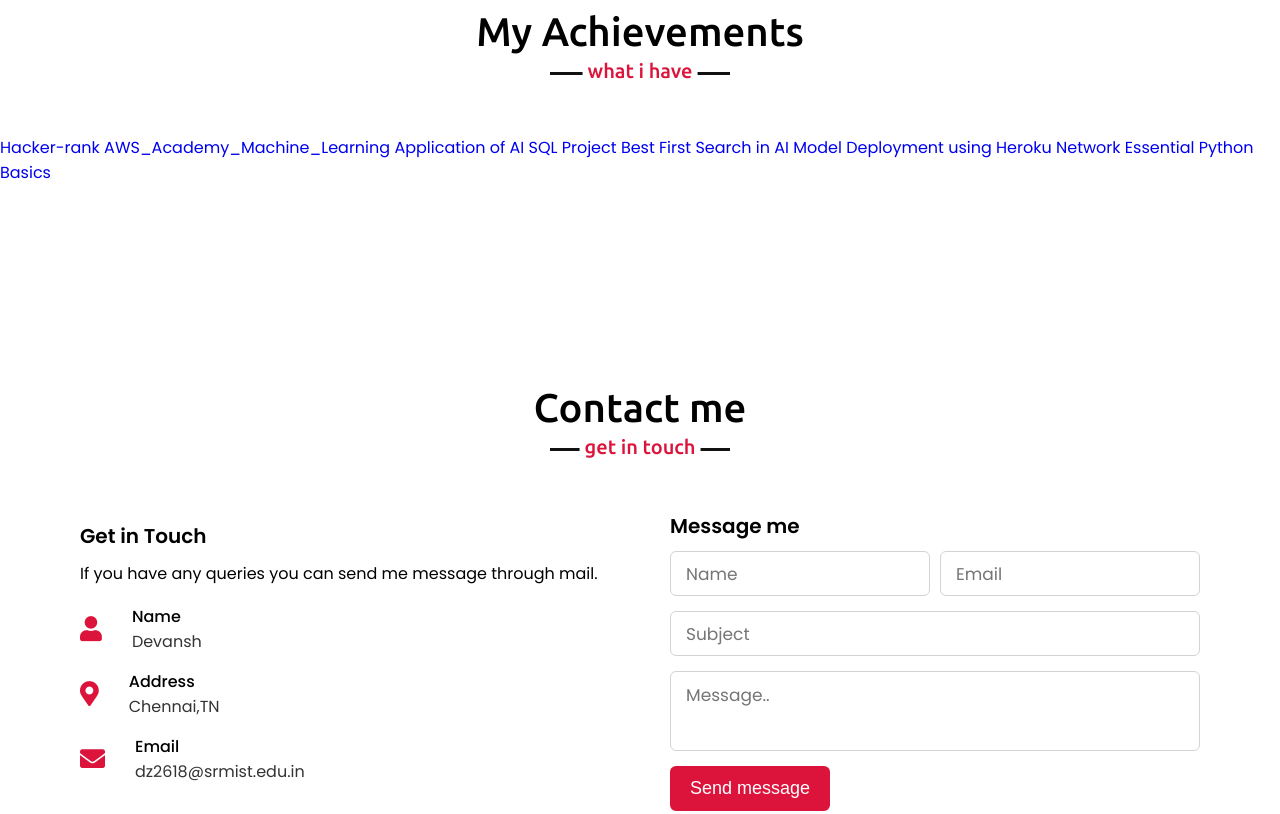
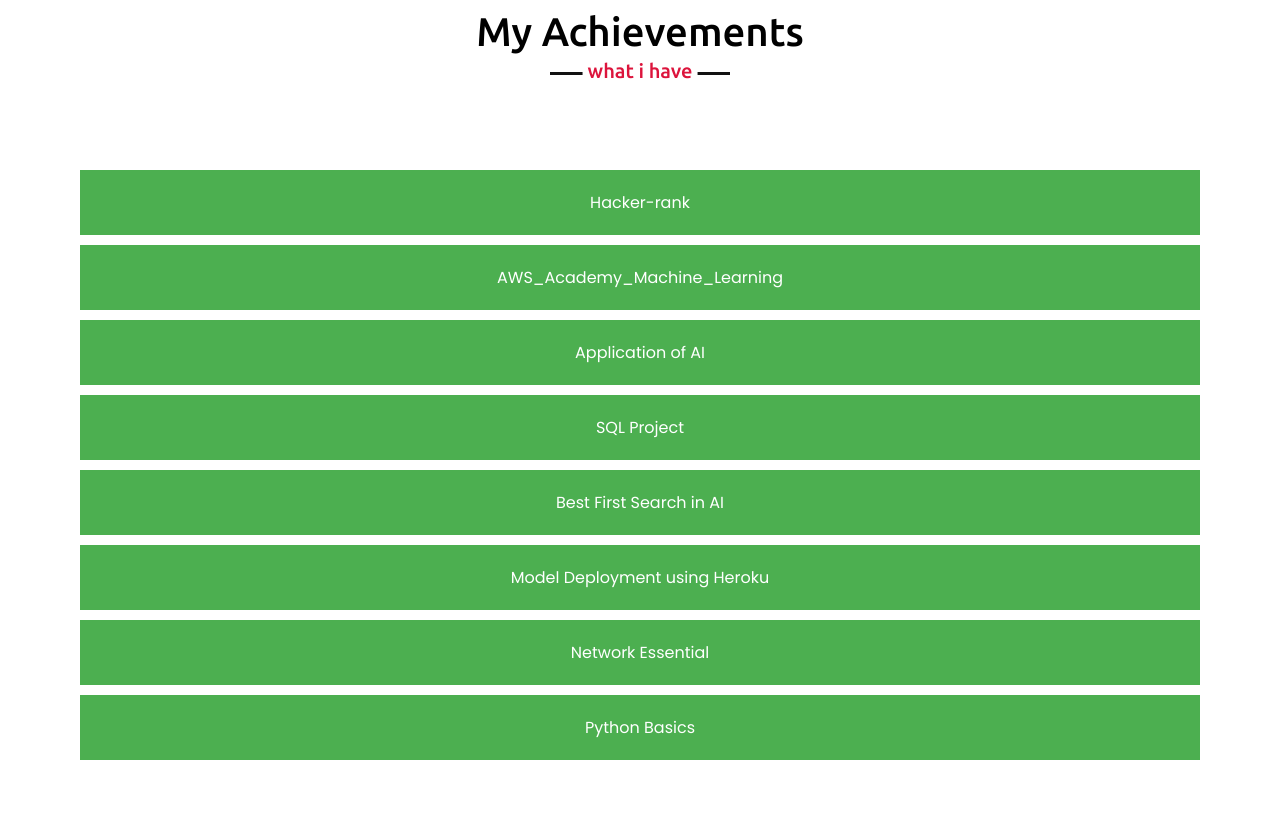
Before and after one commit to Devansh-451/My-Portfolio, a plain HTML site: page index.html in a window 1280 px wide. Shown: the part 2280-3094 px from the top of the page. Drawn offline with nearby package versions, Linux system fonts and the light colour scheme.

Commit message:
Update dev.css

```diff
--- a/dev.css
+++ b/dev.css
@@ -308,6 +308,32 @@ section .title::after{
     font-weight: 500;
     margin: 10px 0 7px 0;
 }
+/* certificates */
+.ach{
+    margin: 50px 55px;
+    padding: 25px 20px;
+}
+.link{
+    background-color: #4CAF50; /* Green */
+    border: none;
+    color: white;
+    padding: 20px 40px;
+    text-align: center;
+    text-decoration: none;
+    display: inline-block;
+    font-size: 16px;
+    margin: 10px 5px;
+    transition-duration: 0.4s;
+    cursor: pointer;
+    display:block;
+}
+.link:hover{
+    background-color: cyan;
+    color: rgb(0, 0, 0);
+    font-size: larger;
+    border-radius: 50%;
+}
+
 
 /* skills section styling */
 
```
